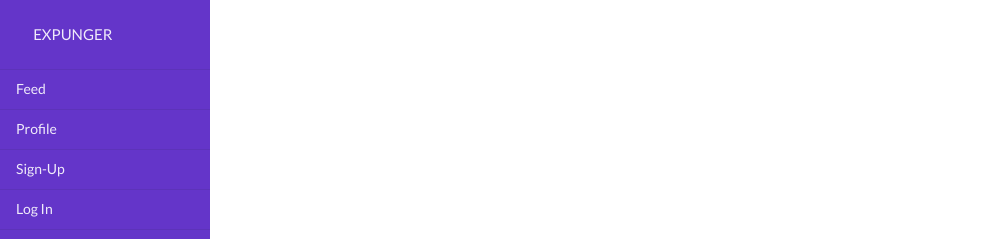
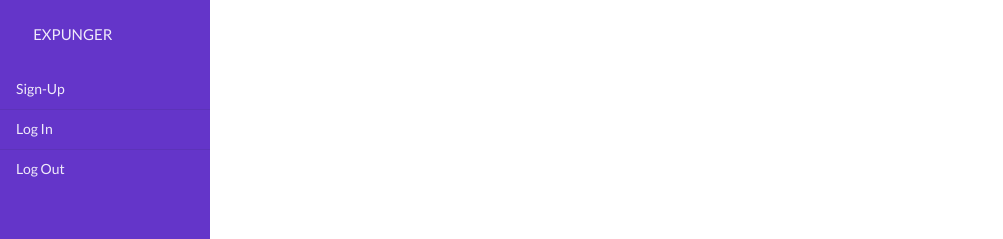
Before and after one commit to cjilbert504/expunger, a React (Create React App) app in the folder expunger-client/: page / in a window 1280 px wide. Shown: the top 239 px of the page, without its empty margins (0-1003 px from the left). Built offline with nearby package versions, Linux system fonts and the light colour scheme.

Commit message:
Add feature to conditionally render certain menu nav links

```diff
--- a/expunger-client/src/components/Menu.js
+++ b/expunger-client/src/components/Menu.js
@@ -1,7 +1,32 @@
 import React from 'react';
 import { Link } from 'react-router-dom';
+import { connect } from 'react-redux'
 
-const Menu = () => {
+class Menu extends React.Component {
+    renderConditionalMenuItems = () => {
+        console.log(Object.keys(this.props.users).length);
+        if (Object.keys(this.props.users).length > 0) {
+            return (
+                <div>
+                    <Link to="/feed" className="item">Feed</Link>
+                    {/* <Link to="/profile" className="item">Profile</Link> */}
+                    <Link to="/logout" className="item">Log Out</Link>
+                </div>
+            )
+        } else {
+            return (
+                <div>
+                    {/* <Link to="/profile" className="item">Profile</Link> */}
+                    <Link to="/signup" className="item">Sign-Up</Link>
+                    <Link to="/login" className="item">Log In</Link>
+                    <Link to="/logout" className="item">Log Out</Link>
+                </div>
+            )
+        }
+
+    }
+
+    render() {
         return (
             <div className="ui left fixed violet inverted vertical menu">
                 <div className="item">
@@ -9,13 +34,14 @@ const Menu = () => {
                         <Link to="/" className="item">EXPUNGER</Link>
                     </h4>
                 </div>
-            <Link to="/feed" className="item">Feed</Link>
-            <Link to="/profile" className="item">Profile</Link>
-            <Link to="/signup" className="item">Sign-Up</Link>
-            <Link to="/login" className="item">Log In</Link>
-            <Link to="/logout" className="item">Log Out</Link>
+                { this.renderConditionalMenuItems() }
             </div>
         )
     }
+}
 
-export default Menu;
+const mapStateToProps = ({ users }) => {
+    return { users }
+}
+
+export default connect(mapStateToProps)(Menu);
```
Lines whose indentation alone changed are shown as unchanged.
